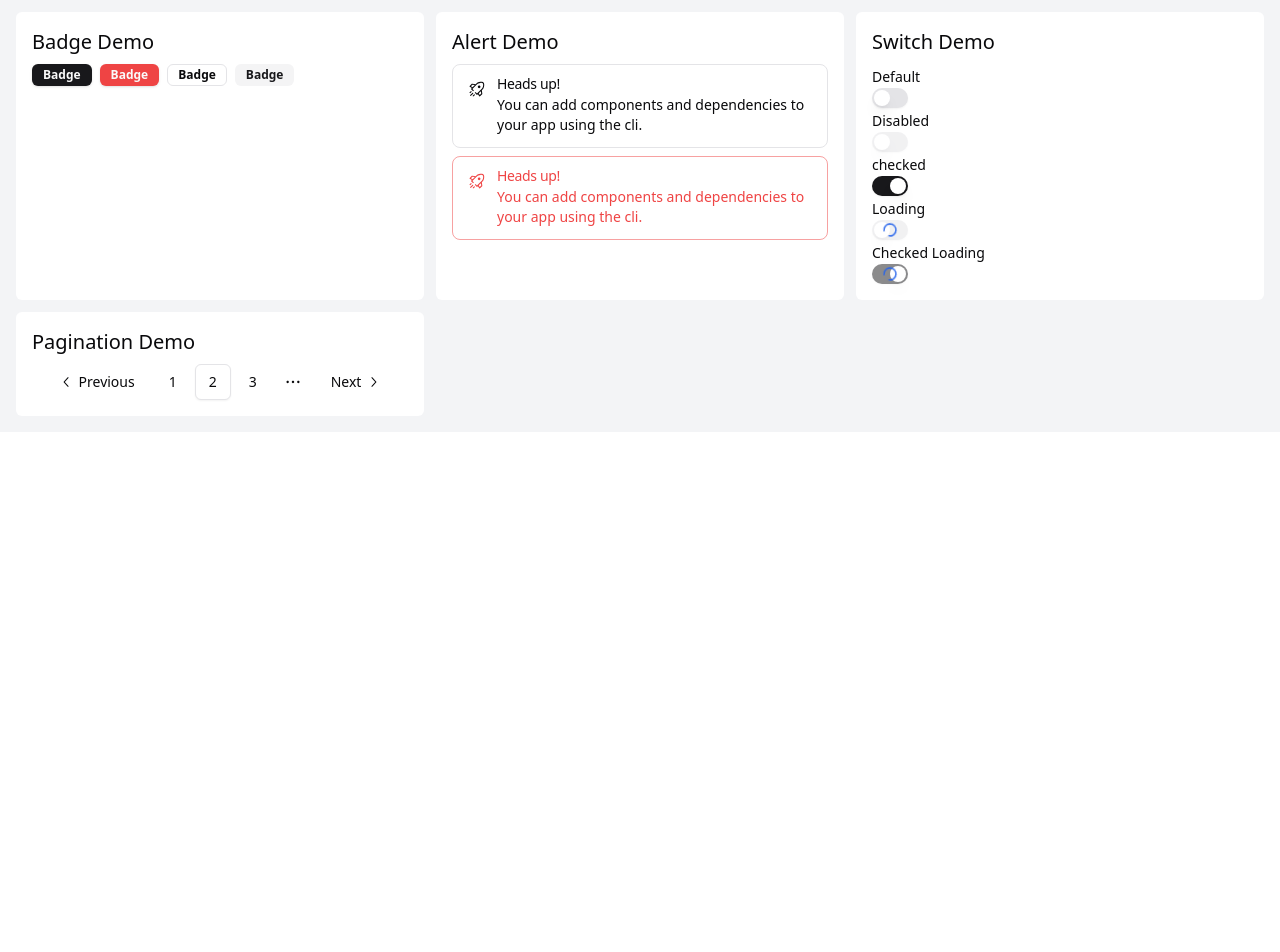
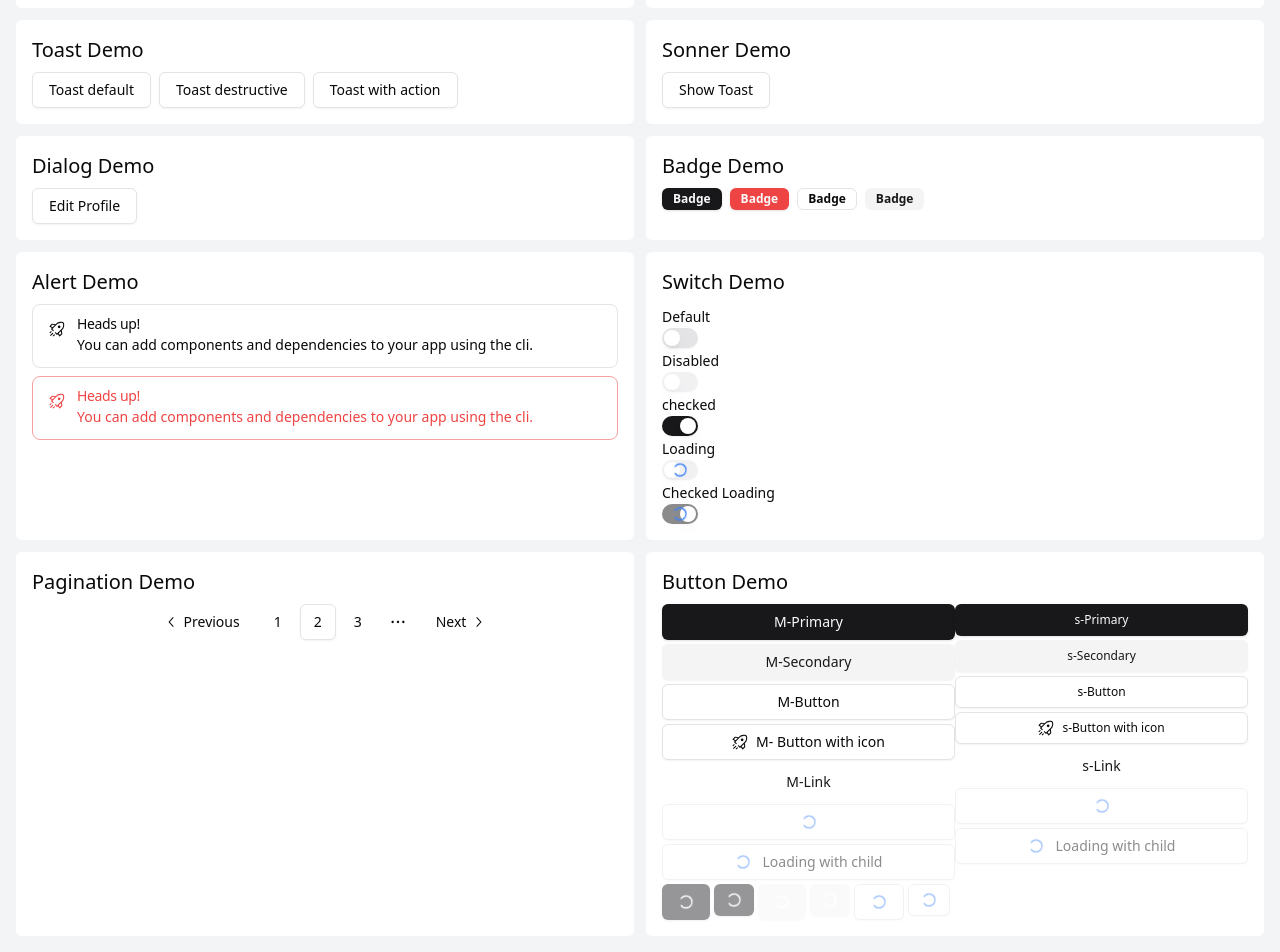
Before and after one commit to actionpower/daglo-ui, a React app: page / in a window 1280 px wide. Shown: the part 424-1376 px from the top of the page. Before the commit the page ends 856 px from the top, so only its background shows below. Built offline with nearby package versions, Linux system fonts and the light colour scheme; the HTML template or start-up script is replaced by a standard one.

Commit message:
Button 컴포넌트 추가 (#14)

```diff
--- a/src/App.tsx
+++ b/src/App.tsx
@@ -1,6 +1,7 @@
 import AlertDemo from './exampleComponents/AlertDemo';
 import AlertDialogDemo from './exampleComponents/AlertDialogDemo';
 import BadgeDemo from './exampleComponents/BadgeDemo';
+import ButtonDemo from './exampleComponents/ButtonDemo';
 import CheckboxDemo from './exampleComponents/CheckboxDemo';
 import DialogDemo from './exampleComponents/DialogDemo';
 import DisplayContainer from './exampleComponents/DisplayContainer';
@@ -17,7 +18,7 @@ import Toaster from './ui/toaster';
 
 function App() {
   return (
-    <div className="grid grid-cols-3 gap-3 p-4 bg-gray-100">
+    <div className="grid grid-cols-2 gap-3 p-4 bg-gray-100">
       <DisplayContainer title="Alert Dialog Demo">
         <AlertDialogDemo />
       </DisplayContainer>
@@ -59,6 +60,9 @@ function App() {
       <DisplayContainer title="Pagination Demo">
         <PaginationDemo />
       </DisplayContainer>
+      <DisplayContainer title="Button Demo">
+        <ButtonDemo />
+      </DisplayContainer>
     </div>
   );
 }
--- /dev/null
+++ b/src/exampleComponents/ButtonDemo.tsx
@@ -0,0 +1,53 @@
+import { RocketIcon } from '@radix-ui/react-icons';
+import { Button } from '../ui/button';
+
+const ButtonDemo = () => {
+  return (
+    <div className="grid grid-cols-2 gap-y-1">
+      <div className="flex flex-col gap-1">
+        <Button>M-Primary</Button>
+        <Button variant="secondary">M-Secondary</Button>
+        <Button variant="outline">M-Button</Button>
+        <Button variant="outline" icon={<RocketIcon className="w-4 h-4" />}>
+          M- Button with icon
+        </Button>
+        <Button variant="link">M-Link</Button>
+        <Button variant="outline" isLoading />
+        <Button variant="outline" isLoading>
+          Loading with child
+        </Button>
+      </div>
+      <div className="flex flex-col gap-1">
+        <Button size="small">s-Primary</Button>
+        <Button size="small" variant="secondary">
+          s-Secondary
+        </Button>
+        <Button size="small" variant="outline">
+          s-Button
+        </Button>
+        <Button
+          size="small"
+          variant="outline"
+          icon={<RocketIcon className="w-4 h-4" />}
+        >
+          s-Button with icon
+        </Button>
+        <Button variant="link">s-Link</Button>
+        <Button variant="outline" isLoading />
+        <Button variant="outline" isLoading>
+          Loading with child
+        </Button>
+      </div>
+      <div className="flex gap-x-1">
+        <Button isLoading />
+        <Button size="small" isLoading />
+        <Button variant="secondary" isLoading />
+        <Button variant="secondary" isLoading size="small" />
+        <Button variant="outline" isLoading />
+        <Button variant="outline" isLoading size="small" />
+      </div>
+    </div>
+  );
+};
+
+export default ButtonDemo;
--- a/src/exampleComponents/ToastDemo.tsx
+++ b/src/exampleComponents/ToastDemo.tsx
@@ -5,6 +5,30 @@ import { useToast } from '@/src/ui/use-toast';
 const ToastDemo = () => {
   const { toast } = useToast();
   return (
+    <div className="flex gap-x-2">
+      <Button
+        variant="outline"
+        onClick={() => {
+          toast({
+            title: 'This is toast',
+            description: 'Friday, February 10, 2023 at 5:57 PM',
+          });
+        }}
+      >
+        Toast default
+      </Button>
+      <Button
+        variant="outline"
+        onClick={() => {
+          toast({
+            title: 'This is toast',
+            description: 'Friday, February 10, 2023 at 5:57 PM',
+            variant: 'destructive',
+          });
+        }}
+      >
+        Toast destructive
+      </Button>
       <Button
         variant="outline"
         onClick={() => {
@@ -17,8 +41,9 @@ const ToastDemo = () => {
           });
         }}
       >
-      Add to calendar
+        Toast with action
       </Button>
+    </div>
   );
 };
 
--- a/src/ui/button.tsx
+++ b/src/ui/button.tsx
@@ -1,54 +1,128 @@
-import * as React from 'react';
 import { Slot } from '@radix-ui/react-slot';
 import { cva, type VariantProps } from 'class-variance-authority';
-
+import * as React from 'react';
 import { cn } from '@/src/lib/utils';
+import clsx from 'clsx';
 
 const buttonVariants = cva(
   'inline-flex items-center justify-center whitespace-nowrap rounded-md text-sm font-medium transition-colors focus-visible:outline-none focus-visible:ring-1 focus-visible:ring-ring disabled:pointer-events-none disabled:opacity-50',
   {
     variants: {
       variant: {
-        default:
+        primary:
           'bg-primary text-primary-foreground shadow hover:bg-primary/90',
+        secondary:
+          'bg-secondary text-secondary-foreground shadow-sm hover:bg-secondary/80',
         destructive:
           'bg-destructive text-destructive-foreground shadow-sm hover:bg-destructive/90',
         outline:
           'border border-input bg-background shadow-sm hover:bg-accent hover:text-accent-foreground',
-        secondary:
-          'bg-secondary text-secondary-foreground shadow-sm hover:bg-secondary/80',
+        link: 'text-primary underline-offset-4 hover:underline',
         ghost: 'hover:bg-accent hover:text-accent-foreground',
-        link: 'text-primary underline-offset-4 hover:underline',
       },
       size: {
-        default: 'h-9 px-4 py-2',
-        sm: 'h-8 rounded-md px-3 text-xs',
-        lg: 'h-10 rounded-md px-8',
+        medium: 'h-9 px-4 py-2',
+        small: 'h-8 rounded-md px-3 text-xs',
+        large: 'h-10 rounded-md px-8',
         icon: 'h-9 w-9',
       },
     },
     defaultVariants: {
-      variant: 'default',
-      size: 'default',
+      variant: 'primary',
+      size: 'medium',
     },
   },
 );
+
+const loadingVariants = cva(``, {
+  variants: {
+    variant: {
+      primary: 'bg-primary/90',
+      secondary: 'bg-secondary/80',
+      destructive: 'bg-destructive/90',
+      outline: 'bg-white text-accent-foreground hover:bg-white',
+      link: '',
+      ghost: '',
+    },
+  },
+  defaultVariants: {
+    variant: 'primary',
+  },
+});
+
+const loadingSpinnerVariants = cva('', {
+  variants: {
+    variant: {
+      primary: 'text-white',
+      secondary: 'text-white',
+      destructive: 'text-white',
+      outline: 'text-blue-500',
+      ghost: 'text-blue-500',
+      link: '',
+    },
+  },
+  defaultVariants: {
+    variant: 'primary',
+  },
+});
 
 export interface ButtonProps
   extends React.ButtonHTMLAttributes<HTMLButtonElement>,
     VariantProps<typeof buttonVariants> {
   asChild?: boolean;
+  isLoading?: boolean;
+  icon?: React.ReactNode;
 }
 
 const Button = React.forwardRef<HTMLButtonElement, ButtonProps>(
-  ({ className, variant, size, asChild = false, ...props }, ref) => {
+  (
+    {
+      className,
+      variant,
+      size,
+      icon,
+      asChild = false,
+      children,
+      isLoading = false,
+      ...props
+    },
+    ref,
+  ) => {
     const Comp = asChild ? Slot : 'button';
     return (
       <Comp
-        className={cn(buttonVariants({ variant, size, className }))}
+        className={cn(
+          buttonVariants({ variant, size, className }),
+          clsx({ 'cursor-not-allowed opacity-50': isLoading }),
+          'flex items-center justify-center',
+          `${isLoading ? loadingVariants({ variant }) : ''}`,
+        )}
         ref={ref}
         {...props}
-      />
+      >
+        {isLoading && (
+          <svg
+            xmlns="http://www.w3.org/2000/svg"
+            width="16"
+            height="16"
+            viewBox="0 0 24 24"
+            fill="none"
+            stroke="currentColor"
+            strokeWidth="2"
+            strokeLinecap="round"
+            strokeLinejoin="round"
+            className={cn(
+              'animate-spin',
+              clsx({ 'mr-3': !!children }),
+              loadingSpinnerVariants({ variant }),
+            )}
+          >
+            <path d="M21 12a9 9 0 1 1-6.219-8.56" />
+          </svg>
+        )}
+        {icon && !isLoading && <div className="mr-2">{icon}</div>}
+        {children}
+      </Comp>
     );
   },
 );
--- a/src/ui/pagination.tsx
+++ b/src/ui/pagination.tsx
@@ -83,7 +83,7 @@ const PaginationPrevious = ({
 }: React.ComponentProps<typeof PaginationLink>) => (
   <PaginationLink
     aria-label="Go to previous page"
-    size="default"
+    size="medium"
     className={cn('gap-1 pl-2.5', className)}
     {...props}
   >
@@ -99,7 +99,7 @@ const PaginationNext = ({
 }: React.ComponentProps<typeof PaginationLink>) => (
   <PaginationLink
     aria-label="Go to next page"
-    size="default"
+    size="medium"
     className={cn('gap-1 pr-2.5', className)}
     {...props}
   >
--- a/src/ui/switch.tsx
+++ b/src/ui/switch.tsx
@@ -41,7 +41,7 @@ const Switch = React.forwardRef<
           strokeWidth="2"
           strokeLinecap="round"
           strokeLinejoin="round"
-          className={cn('animate-spin text-blue-600')}
+          className={cn('animate-spin text-blue-500')}
         >
           <path d="M21 12a9 9 0 1 1-6.219-8.56" />
         </svg>
--- a/src/ui/toast.tsx
+++ b/src/ui/toast.tsx
@@ -27,7 +27,7 @@ const toastVariants = cva(
   {
     variants: {
       variant: {
-        default: 'border bg-background text-foreground',
+        default: 'border bg-black text-white',
         destructive:
           'destructive group border-destructive bg-destructive text-destructive-foreground',
       },
--- a/src/ui/toaster.tsx
+++ b/src/ui/toaster.tsx
@@ -13,20 +13,16 @@ const Toaster = () => {
 
   return (
     <ToastProvider>
-      {toasts.map(function ({ id, title, description, action, ...props }) {
-        return (
-          <Toast key={id} {...props}>
+      {toasts.map(({ id, title, description, action, variant, ...props }) => (
+        <Toast key={id} {...props} variant={variant ?? 'default'}>
           <div className="grid gap-1">
             {title && <ToastTitle>{title}</ToastTitle>}
-              {description && (
-                <ToastDescription>{description}</ToastDescription>
-              )}
+            {description && <ToastDescription>{description}</ToastDescription>}
           </div>
           {action}
           <ToastClose />
         </Toast>
-        );
-      })}
+      ))}
       <ToastViewport />
     </ToastProvider>
   );
--- a/src/ui/use-toast.ts
+++ b/src/ui/use-toast.ts
@@ -12,6 +12,7 @@ type ToasterToast = ToastProps & {
   title?: React.ReactNode;
   description?: React.ReactNode;
   action?: ToastActionElement;
+  type?: 'default' | 'destructive'
 };
 
 const actionTypes = {
@@ -187,4 +188,4 @@ function useToast() {
   };
 }
 
-export { useToast, toast };
+export { useToast, memoryState };
```
Also changed, not shown: src/ui/alert.tsx (+18 -18 lines), src/ui/tabs.tsx (+17 -17 lines). Lines whose indentation alone changed are shown as unchanged.
